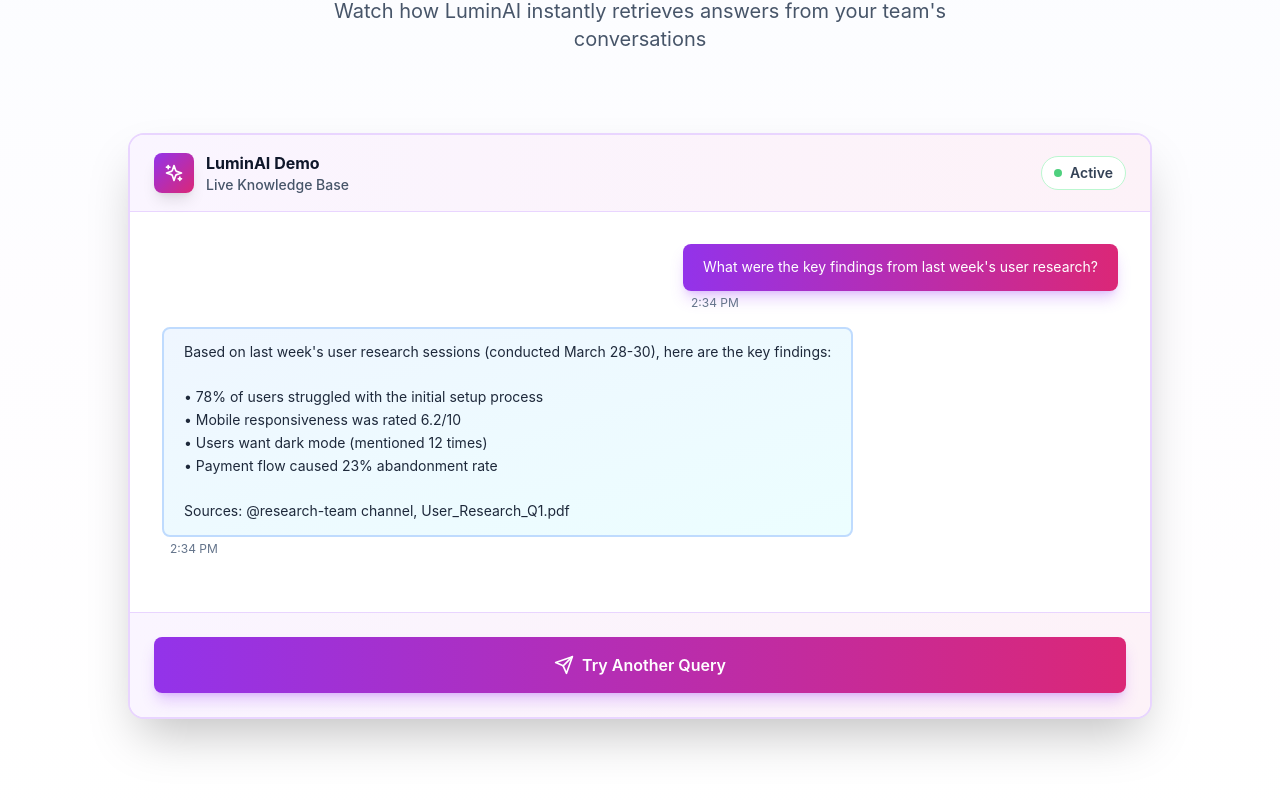
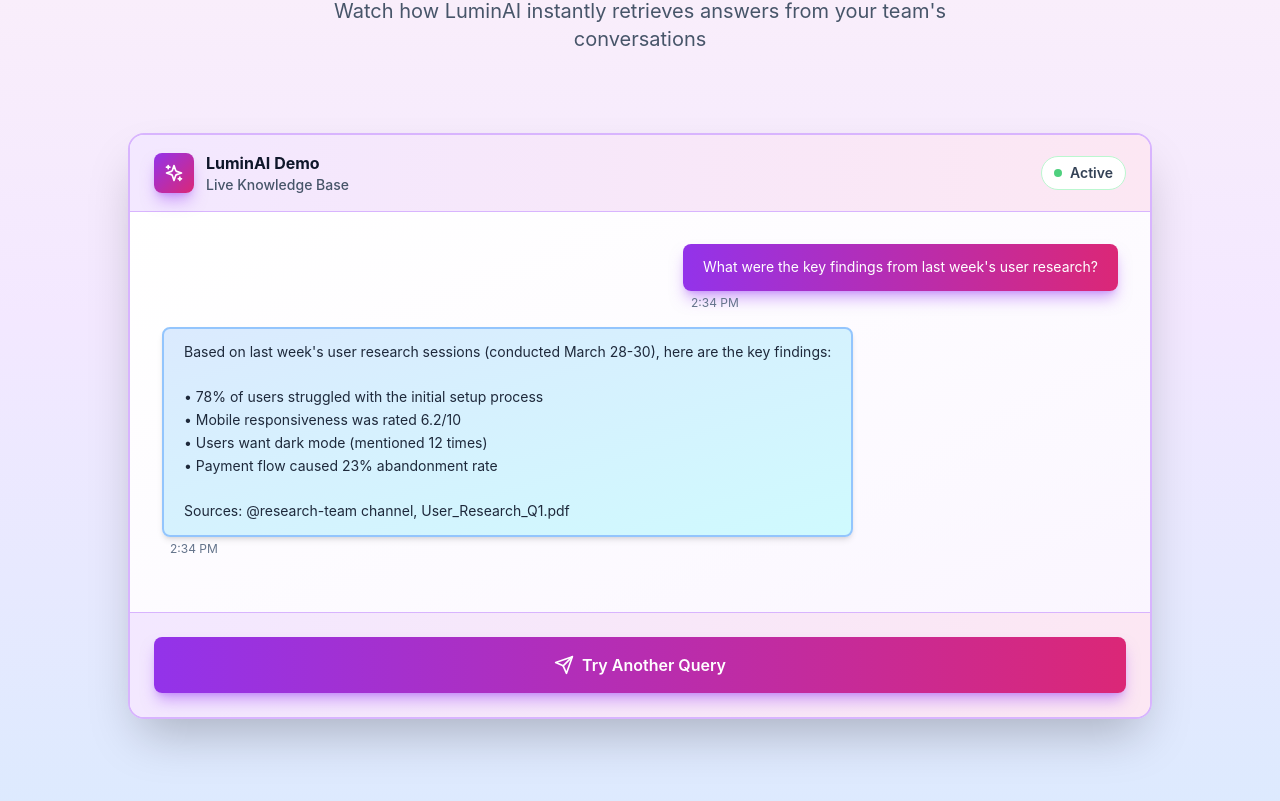
Before and after one commit to camanupandit75-maker/Luminai-freshversion, a React (Vite) app: page / in a window 1280 px wide. Shown: the part 2299-3100 px from the top of the page. Built offline with nearby package versions, Linux system fonts and the light colour scheme.

Commit message:
Updated InteractiveDemo.tsx

```diff
--- a/src/components/InteractiveDemo.tsx
+++ b/src/components/InteractiveDemo.tsx
@@ -55,7 +55,7 @@ const InteractiveDemo = () => {
   };
 
   return (
-    <section id="demo" className="py-24 lg:py-32 px-6 lg:px-8 bg-gradient-to-b from-blue-50/30 via-purple-50/20 to-white">
+    <section id="demo" className="py-24 lg:py-32 px-6 lg:px-8 bg-gradient-to-b from-pink-50 via-purple-100 to-blue-100">
       <div className="max-w-5xl mx-auto">
         <div className="text-center mb-20">
           <h2 className="text-4xl lg:text-6xl font-bold mb-5 tracking-tight">
@@ -69,10 +69,10 @@ const InteractiveDemo = () => {
         </div>
 
         <div className="relative">
-          <div className="bg-white rounded-2xl overflow-hidden shadow-2xl border-2 border-purple-200">
-          <div className="bg-gradient-to-r from-purple-50 to-pink-50 border-b border-purple-200 px-6 py-4 flex items-center justify-between">
+          <div className="bg-gradient-to-br from-white to-purple-50 rounded-2xl overflow-hidden shadow-2xl border-2 border-purple-300">
+          <div className="bg-gradient-to-r from-purple-100 to-pink-100 border-b border-purple-300 px-6 py-4 flex items-center justify-between">
             <div className="flex items-center space-x-3">
-              <div className="w-10 h-10 bg-gradient-to-br from-purple-600 to-pink-600 rounded-lg flex items-center justify-center shadow-lg">
+              <div className="w-10 h-10 bg-gradient-to-br from-purple-600 to-pink-600 rounded-lg flex items-center justify-center shadow-lg shadow-purple-500/50">
                 <Sparkles className="w-5 h-5 text-white" />
               </div>
               <div>
@@ -86,7 +86,7 @@ const InteractiveDemo = () => {
             </div>
           </div>
 
-          <div className="p-6 lg:p-8 bg-white min-h-[400px] max-h-[500px] overflow-y-auto space-y-4">
+          <div className="p-6 lg:p-8 bg-gradient-to-br from-white to-purple-50/50 min-h-[400px] max-h-[500px] overflow-y-auto space-y-4">
             {messages.map((message, index) => (
               <div
                 key={index}
@@ -96,8 +96,8 @@ const InteractiveDemo = () => {
                   <div
                     className={`rounded-lg px-5 py-3 ${
                       message.type === 'user'
-                        ? 'bg-gradient-to-r from-purple-600 to-pink-600 text-white shadow-lg shadow-purple-500/30'
-                        : 'bg-gradient-to-br from-blue-50 to-cyan-50 text-slate-800 border-2 border-blue-200'
+                        ? 'bg-gradient-to-r from-purple-600 to-pink-600 text-white shadow-lg shadow-purple-500/50'
+                        : 'bg-gradient-to-br from-blue-100 to-cyan-100 text-slate-800 border-2 border-blue-300 shadow-md'
                     }`}
                   >
                     <p className="text-sm leading-relaxed whitespace-pre-line">{message.text}</p>
@@ -108,7 +108,7 @@ const InteractiveDemo = () => {
             ))}
             {isAnimating && (
               <div className="flex justify-start animate-slide-up">
-                <div className="bg-gradient-to-br from-purple-50 to-pink-50 border-2 border-purple-200 rounded-lg px-5 py-3">
+                <div className="bg-gradient-to-br from-purple-100 to-pink-100 border-2 border-purple-300 rounded-lg px-5 py-3 shadow-md">
                   <div className="flex space-x-2">
                     <div className="w-2 h-2 bg-purple-400 rounded-full animate-bounce"></div>
                     <div className="w-2 h-2 bg-pink-400 rounded-full animate-bounce" style={{ animationDelay: '0.1s' }}></div>
@@ -119,11 +119,11 @@ const InteractiveDemo = () => {
             )}
           </div>
 
-          <div className="p-6 bg-gradient-to-r from-purple-50 to-pink-50 border-t border-purple-200">
+          <div className="p-6 bg-gradient-to-r from-purple-100 to-pink-100 border-t border-purple-300">
             <button
               onClick={simulateNewQuery}
               disabled={isAnimating}
-              className="w-full flex items-center justify-center space-x-2 px-6 py-4 bg-gradient-to-r from-purple-600 to-pink-600 hover:from-purple-700 hover:to-pink-700 disabled:from-slate-300 disabled:to-slate-300 text-white rounded-lg font-semibold transition-all duration-200 disabled:cursor-not-allowed shadow-lg shadow-purple-500/30"
+              className="w-full flex items-center justify-center space-x-2 px-6 py-4 bg-gradient-to-r from-purple-600 to-pink-600 hover:from-purple-700 hover:to-pink-700 disabled:from-slate-300 disabled:to-slate-300 text-white rounded-lg font-semibold transition-all duration-200 disabled:cursor-not-allowed shadow-lg shadow-purple-500/50"
             >
               <Send className="w-5 h-5" />
               <span>{isAnimating ? 'Processing...' : 'Try Another Query'}</span>
```
